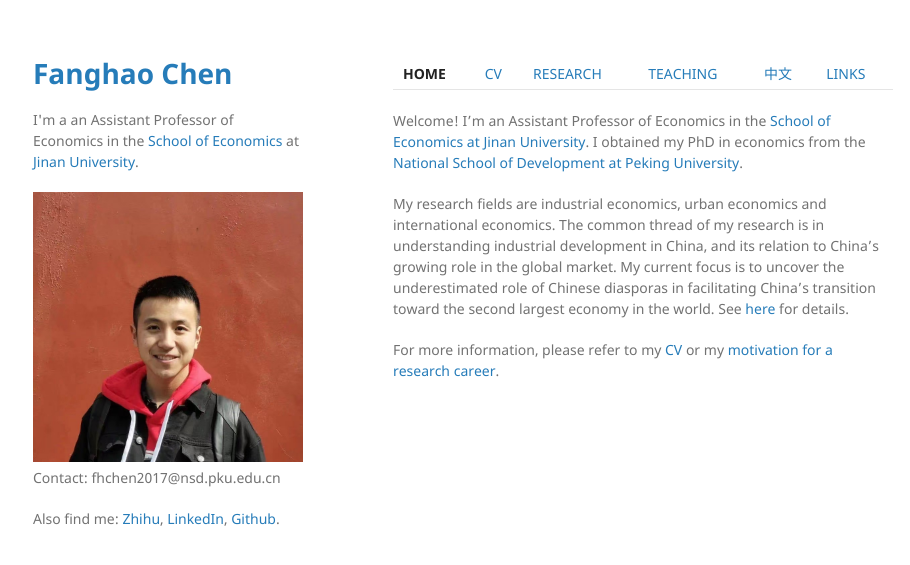
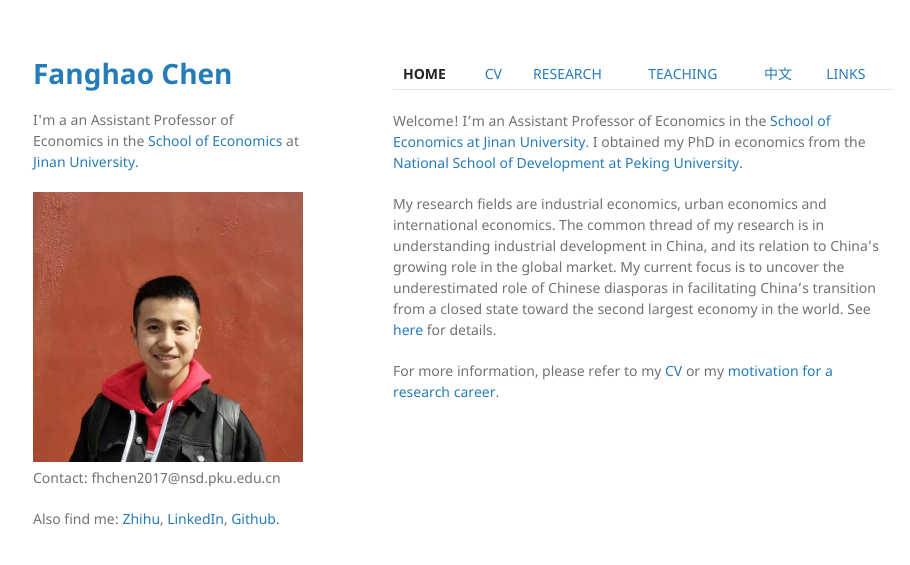
Before and after one commit to FanghaoChen/homepage, a Jekyll site: the page built from index.md, in a window 1280 px wide. Shown: the top 565 px of the page, without its empty margins (177-1087 px from the left). Built offline with Jekyll 4.4.1, drawn with Linux system fonts in a browser that asks for light colours.

Commit message:
Update index.md

```diff
--- a/index.md
+++ b/index.md
@@ -7,6 +7,6 @@ layout: default
 
 Welcome! I'm an Assistant Professor of Economics in the [School of Economics at Jinan University](https://ec.jnu.edu.cn/). I obtained my PhD in economics from the [National School of Development at Peking University](https://www.nsd.pku.edu.cn/).
 
-My research fields are industrial economics, urban economics and international economics. The common thread of my research is in understanding industrial development in China, and its relation to China's growing role in the global market. My current focus is to uncover the underestimated role of Chinese diasporas in facilitating China's transition toward the second largest economy in the world. See [here](./assets/familiar_stranger_draft_220303.pdf) for details.
+My research fields are industrial economics, urban economics and international economics. The common thread of my research is in understanding industrial development in China, and its relation to China's growing role in the global market. My current focus is to uncover the underestimated role of Chinese diasporas in facilitating China's transition from a closed state toward the second largest economy in the world. See [here](./assets/familiar_stranger_draft_220303.pdf) for details.
 
 For more information, please refer to my [CV](./assets/CV_FanghaoChen_220927.pdf) or my [motivation for a research career](https://mp.weixin.qq.com/s?__biz=Mzg4MzE0ODY0Mw==&mid=2247491382&idx=1&sn=992dc4dda38bfd95d5c2b47848fc5a81&chksm=cf4a8d3af83d042c96f68c98b9406eab25df4ce418b6778fccdee755fc9e499decfb44498855&mpshare=1&scene=24&srcid=12203KNxFd0xsEh7nM7ZzhKn&sharer_sharetime=1639991731014&sharer_shareid=009d752390d3ca9d149b0d31038375f0#rd).
```
